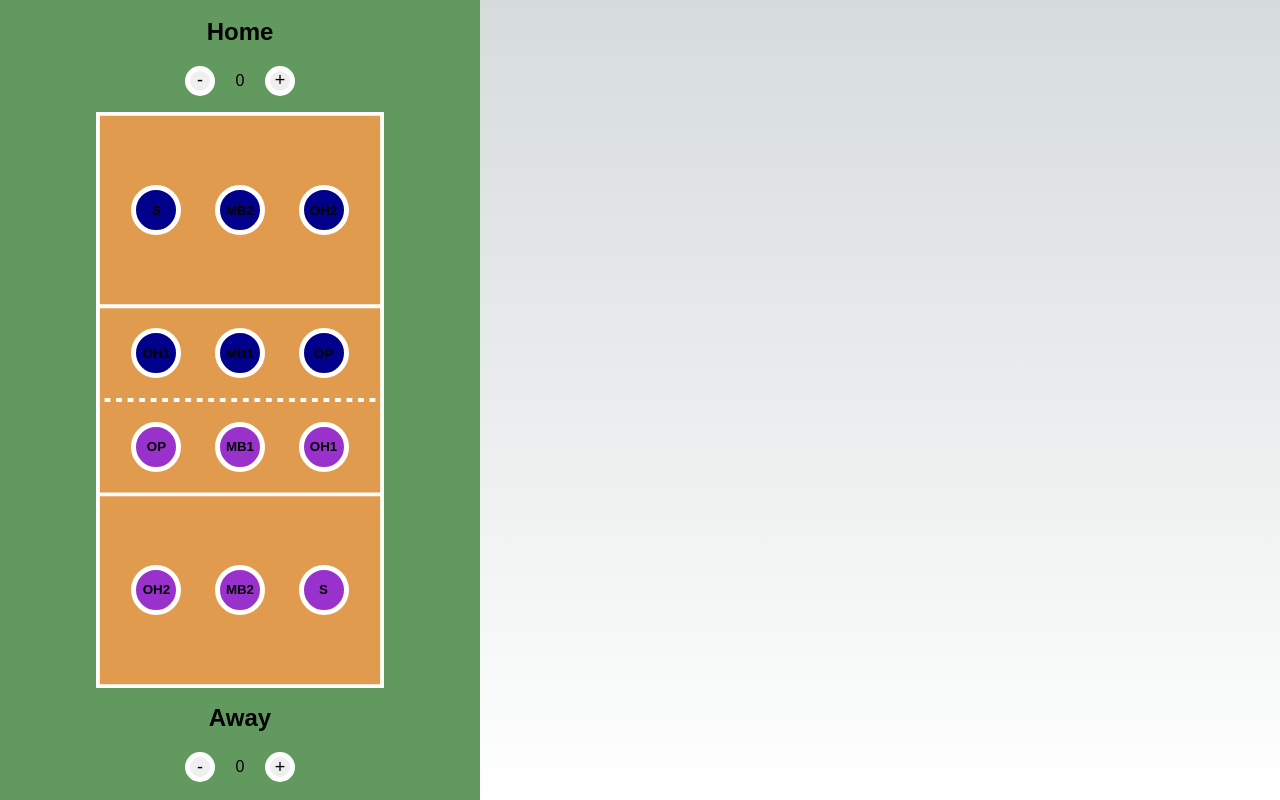
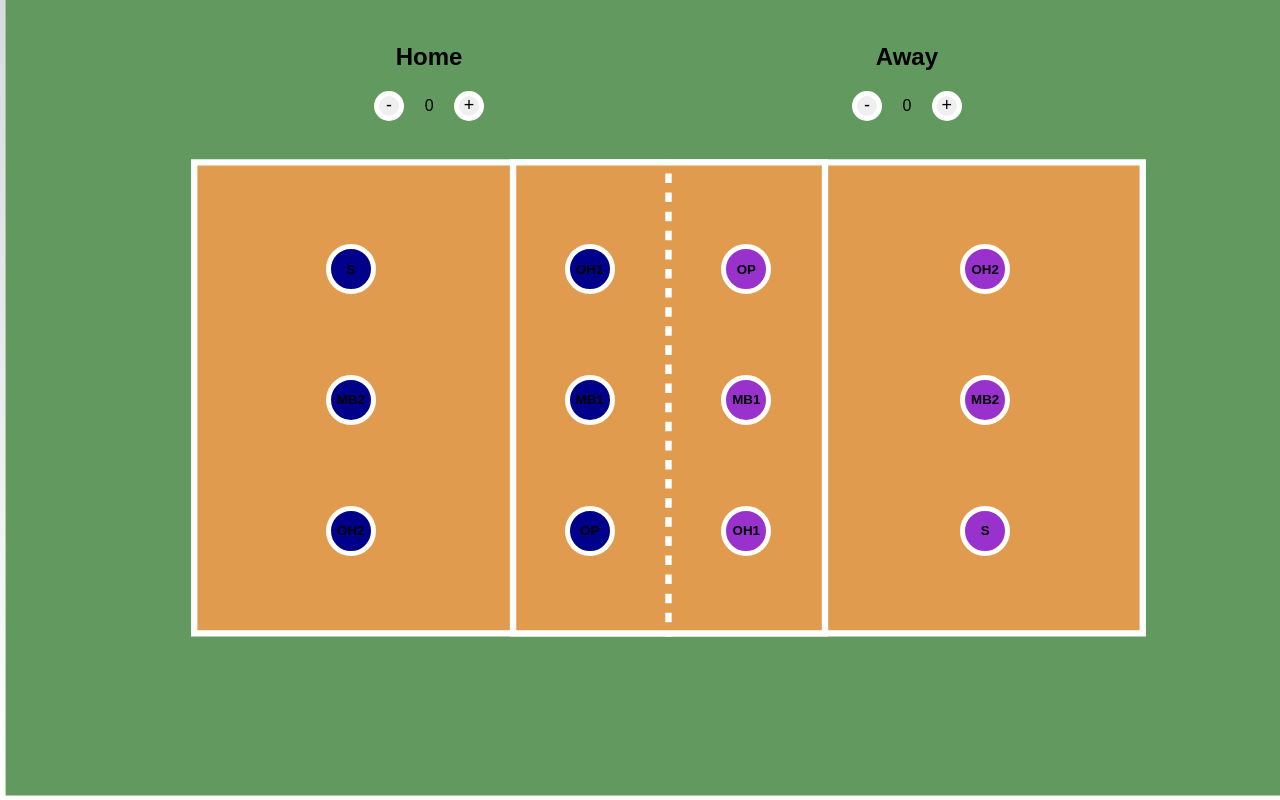
Before and after one commit to n-lam/vball-app-nextjs, a Next.js app: page /game in a window 1280 px wide. Built offline with nearby package versions, Linux system fonts and the light colour scheme.

Commit message:
Add landscape view

```diff
--- a/src/app/game/game.module.css
+++ b/src/app/game/game.module.css
@@ -1,7 +1,6 @@
+@media (orientation: portrait) {
   /* This should class should be on the root div. It will expose the necessary variable to all the children classes. */
   .court {
-  --player-circle-diameter: 50px;
-
     /* dimensions are based on the volleyball_court.svg proportions */
     --border-height: 100vh;
     --border-width: calc(var(--border-height) * 0.6);
@@ -26,21 +25,11 @@
     height: var(--border-height);
     width: var(--border-width);
 
-  background-image: url('/volleyball_court_portrait.svg');
-  background-repeat: no-repeat;
-  background-position: center;
-  background-size: contain;
-
-  font-family: Arial, Helvetica, sans-serif;
+    background-image: url("/volleyball_court_portrait.svg");
   }
 
-
   .court_area {
-  position: fixed;
     left: var(--court-left-line);
-  display: flex;
-  justify-content: space-evenly;
-  align-items: center;
   }
 
   .backcourt {
@@ -57,7 +46,6 @@
     /* background-color: lightblue; */
 
     top: var(--home-base-line);
-  display: flex;
   }
 
   .home__frontcourt {
@@ -78,6 +66,122 @@
     top: var(--away-3m-line);
   }
 
+  .scoreboard__away {
+    top: var(--away-base-line);
+  }
+
+  .scoreboard__container {
+    left: var(--court-left-line);
+
+    height: var(--home-base-line);
+    width: var(--court-width);
+  }
+}
+
+@media (orientation: landscape) {
+  /* This should class should be on the root div. It will expose the necessary variable to all the children classes. */
+  .court {
+    /* dimensions are based on the volleyball_court.svg proportions */
+    --border-height: 100vh;
+    --border-width: calc(var(--border-height) * 1.67);
+
+    --court-height: calc(var(--border-width) * (1788 / 2500));
+    --court-width: calc(var(--border-height) * (888 / 1500));
+
+    --side-height: calc(var(--court-height) / 2);
+
+    --home-base-line: calc(var(--border-width) * (356 / 2500));
+    --home-3m-line: calc(var(--border-width) * (957 / 2500));
+    --centre-line: calc(var(--border-width) / 2);
+    --away-3m-line: calc(2 * var(--centre-line) - var(--home-3m-line));
+    --away-base-line: calc(var(--court-height) + var(--home-base-line));
+
+    --backcourt-height: calc(var(--home-3m-line) - var(--home-base-line));
+    --frontcourt-height: calc(var(--centre-line) - var(--home-3m-line));
+
+    --court-left-line: calc(var(--border-height) * (306 / 1500));
+    --court-right-line: calc(var(--court-left-line) + var(--court-width));
+
+    --spacing: 20px;
+
+    height: var(--border-height);
+    width: var(--border-width);
+
+    background-image: url("/volleyball_court_landscape.svg");
+  }
+
+  .court_area {
+    top: var(--court-left-line);
+    flex-direction: column;
+  }
+
+  .backcourt {
+    height: var(--court-width);
+    width: var(--backcourt-height);
+  }
+
+  .frontcourt {
+    height: var(--court-width);
+    width: var(--frontcourt-height);
+  }
+
+  .home__backcourt {
+    /* background-color: lightblue; */
+
+    left: var(--home-base-line);
+  }
+
+  .home__frontcourt {
+    /* background-color: cyan; */
+
+    left: var(--home-3m-line);
+  }
+
+  .away__frontcourt {
+    /* background-color: lightcoral; */
+
+    left: var(--centre-line);
+  }
+
+  .away__backcourt {
+    /* background-color: lightpink; */
+
+    left: var(--away-3m-line);
+  }
+
+
+  .scoreboard__container {
+    height: var(--court-left-line);
+    width: var(--side-height);
+  }
+
+  .scoreboard__home {
+    left: var(--home-base-line);
+  }
+
+  .scoreboard__away {
+    left: var(--centre-line);
+  }
+}
+
+.court {
+  --player-circle-diameter: 50px;
+
+  --spacing: 20px;
+
+  background-repeat: no-repeat;
+  background-position: center;
+  background-size: contain;
+
+  font-family: Arial, Helvetica, sans-serif;
+}
+
+.court_area {
+  position: fixed;
+  display: flex;
+  justify-content: space-evenly;
+  align-items: center;
+}
 
 .player {
   /* position: absolute; */
@@ -107,13 +211,9 @@
   background-color: darkorchid;
 }
 
-
 .scoreboard__container {
   position: fixed;
-  left: var(--court-left-line);
 
-  height: var(--home-base-line);
-  width: var(--court-width);
 
   display: flex;
   flex-direction: column;
@@ -123,19 +223,13 @@
 }
 
 .scoreboard {
-
   display: flex;
   flex-direction: row;
   justify-content: center;
   align-items: center;
 }
 
-.scoreboard__away {
-  top: var(--away-base-line);
-}
-
 .scoreboard__button {
-
   --button-diameter: 30px;
 
   display: flex;
```
Also changed, not shown: 1 other file (tests, documents, lock files or other folders). Lines whose indentation alone changed are shown as unchanged.
